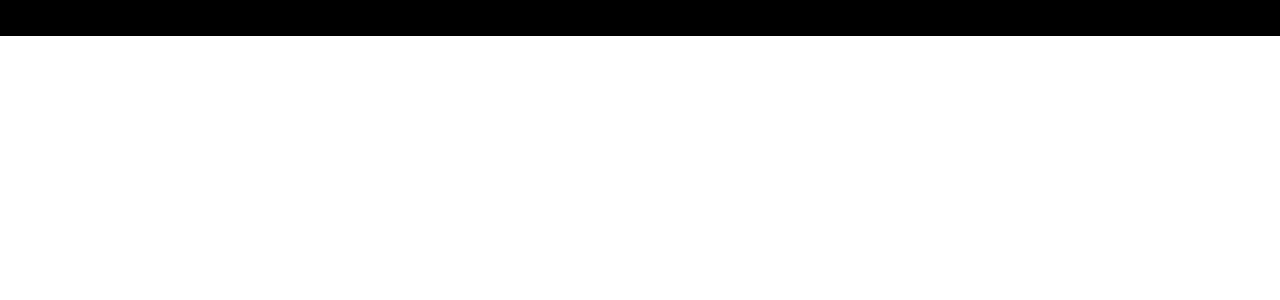
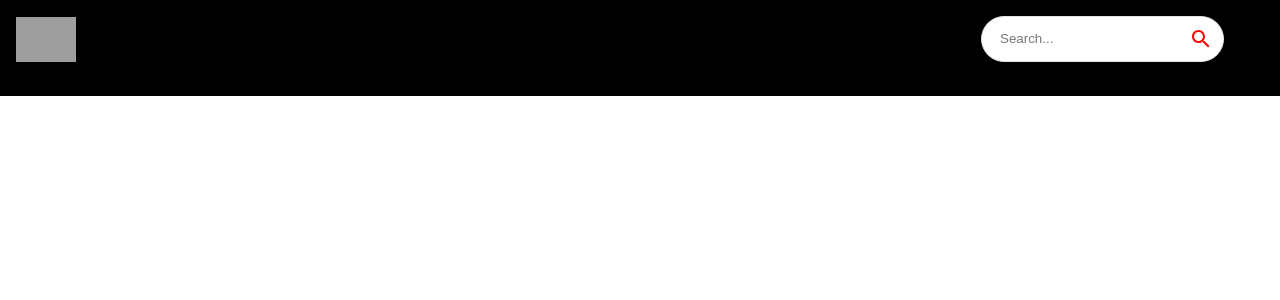
Before and after one commit to codewithharshvora/youtube-clone, a React (Create React App) app: page / in a window 1280 px wide. Shown: the top 300 px of the page. Built offline with nearby package versions, Linux system fonts and the light colour scheme; grey boxes are pictures that could not be loaded.

Commit message:
Navbar HTML

```diff
--- a/src/components/layout/navbar/Navbar.js
+++ b/src/components/layout/navbar/Navbar.js
@@ -1,7 +1,17 @@
-import React from 'react';
+import { Stack } from '@mui/material';
+import { Link } from 'react-router-dom';
 
-const Navbar = () => {
-  return <div>Navbar</div>;
-};
+import classes from './Navbar.module.css';
+import { logo } from './../../../utils/constants';
+import SearchBar from './SearchBar';
+
+const Navbar = () => (
+  <Stack direction="row" alignItems="center" p={2} className={classes.root}>
+    <Link to={`/`} className={classes.link}>
+      <img src={logo} alt="logo" height={45} />
+    </Link>
+    <SearchBar />
+  </Stack>
+);
 
 export default Navbar;
--- /dev/null
+++ b/src/components/layout/navbar/Navbar.module.css
@@ -0,0 +1,11 @@
+.root {
+  position: sticky;
+  background: #000;
+  top: 0;
+  justify-content: space-between;
+}
+
+.link {
+  display: flex;
+  align-items: center;
+}
--- /dev/null
+++ b/src/components/layout/navbar/SearchBar.js
@@ -0,0 +1,38 @@
+import { Search } from '@mui/icons-material';
+import { IconButton, Paper } from '@mui/material';
+
+import classes from './SearchBar.module.css';
+
+const SearchBar = () => {
+  return (
+    <Paper
+      component="form"
+      onSubmit={() => {}}
+      sx={{
+        borderRadius: 20,
+        border: '1px solid #e3e3e3',
+        pl: 2,
+        boxShadow: 'none',
+        mr: { sm: 5 },
+      }}
+    >
+      <input
+        className={classes.searchBar}
+        placeholder="Search..."
+        value=""
+        onChange={() => {}}
+      />
+      <IconButton
+        type="submit"
+        sx={{
+          p: '10px',
+          color: 'red',
+        }}
+      >
+        <Search />
+      </IconButton>
+    </Paper>
+  );
+};
+
+export default SearchBar;
--- /dev/null
+++ b/src/components/layout/navbar/SearchBar.module.css
@@ -0,0 +1,4 @@
+.searchBar {
+  border: none;
+  outline: none;
+}
--- /dev/null
+++ b/src/utils/constants.js
@@ -0,0 +1,44 @@
+import MusicNoteIcon from '@mui/icons-material/MusicNote';
+import HomeIcon from '@mui/icons-material/Home';
+import CodeIcon from '@mui/icons-material/Code';
+import OndemandVideoIcon from '@mui/icons-material/OndemandVideo';
+import SportsEsportsIcon from '@mui/icons-material/SportsEsports';
+import LiveTvIcon from '@mui/icons-material/LiveTv';
+import SchoolIcon from '@mui/icons-material/School';
+import FaceRetouchingNaturalIcon from '@mui/icons-material/FaceRetouchingNatural';
+import CheckroomIcon from '@mui/icons-material/Checkroom';
+import GraphicEqIcon from '@mui/icons-material/GraphicEq';
+import TheaterComedyIcon from '@mui/icons-material/TheaterComedy';
+import FitnessCenterIcon from '@mui/icons-material/FitnessCenter';
+import DeveloperModeIcon from '@mui/icons-material/DeveloperMode';
+
+export const logo = 'https://i.ibb.co/s9Qys2j/logo.png';
+
+export const categories = [
+  { name: 'New', icon: <HomeIcon /> },
+  { name: 'JS Mastery', icon: <CodeIcon /> },
+  { name: 'Coding', icon: <CodeIcon /> },
+  { name: 'ReactJS', icon: <CodeIcon /> },
+  { name: 'NextJS', icon: <CodeIcon /> },
+  { name: 'Music', icon: <MusicNoteIcon /> },
+  { name: 'Education', icon: <SchoolIcon /> },
+  { name: 'Podcast', icon: <GraphicEqIcon /> },
+  { name: 'Movie', icon: <OndemandVideoIcon /> },
+  { name: 'Gaming', icon: <SportsEsportsIcon /> },
+  { name: 'Live', icon: <LiveTvIcon /> },
+  { name: 'Sport', icon: <FitnessCenterIcon /> },
+  { name: 'Fashion', icon: <CheckroomIcon /> },
+  { name: 'Beauty', icon: <FaceRetouchingNaturalIcon /> },
+  { name: 'Comedy', icon: <TheaterComedyIcon /> },
+  { name: 'Gym', icon: <FitnessCenterIcon /> },
+  { name: 'Crypto', icon: <DeveloperModeIcon /> },
+];
+
+export const demoThumbnailUrl = 'https://i.ibb.co/G2L2Gwp/API-Course.png';
+export const demoChannelUrl = '/channel/UCmXmlB4-HJytD7wek0Uo97A';
+export const demoVideoUrl = '/video/GDa8kZLNhJ4';
+export const demoChannelTitle = 'JavaScript Mastery';
+export const demoVideoTitle =
+  'Build and Deploy 5 JavaScript & React API Projects in 10 Hours - Full Course | RapidAPI';
+export const demoProfilePicture =
+  'http://dergipark.org.tr/assets/app/images/buddy_sample.png';
```
